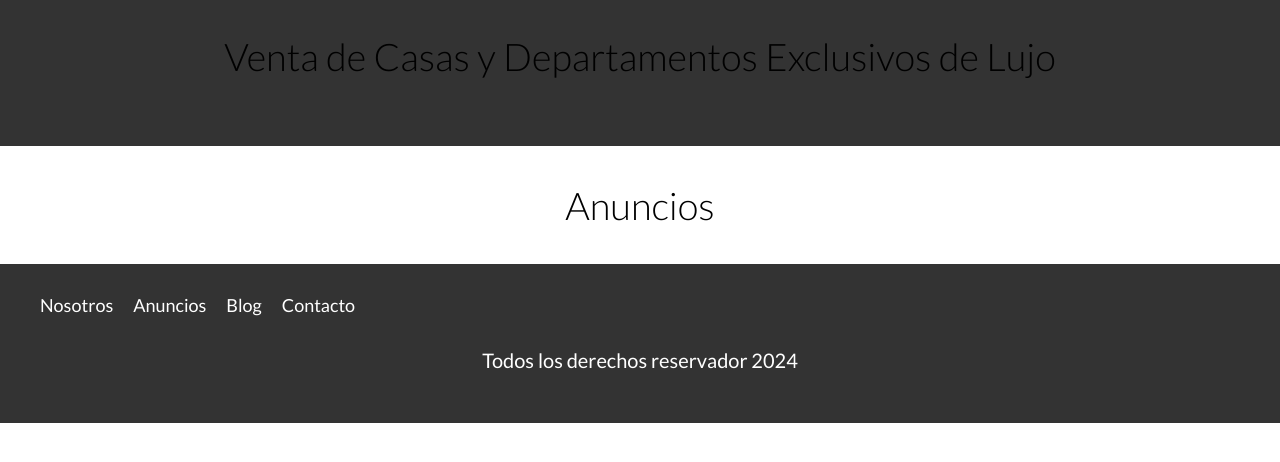
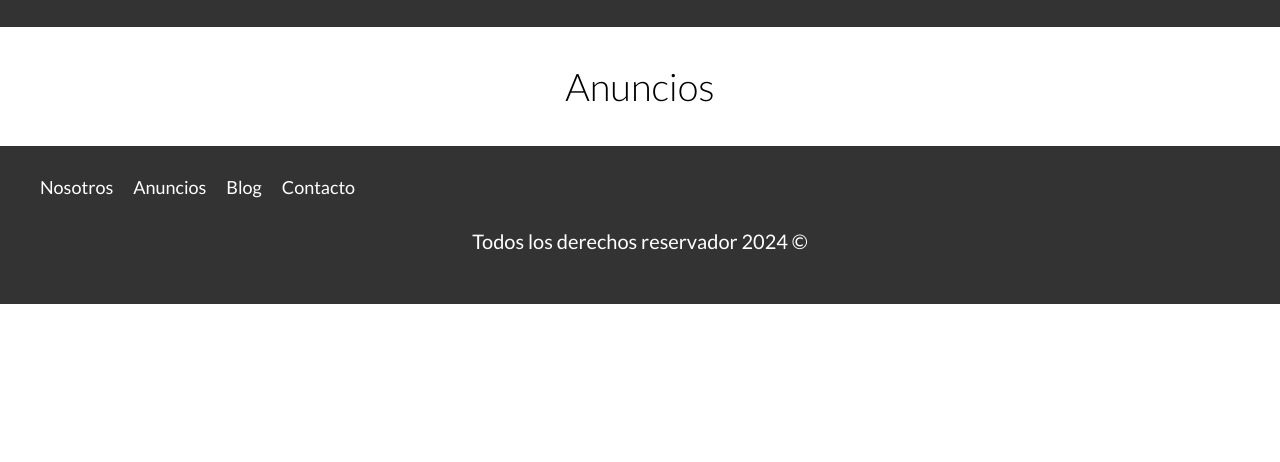
Before and after one commit to Luisito2178Git/BienesRaices, a website: page anuncios.html in a window 1280 px wide. Shown: the part 92-554 px from the top of the page. Drawn offline with Linux system fonts and the light colour scheme.

Commit message:
Pequeños cambios

```diff
--- a/anuncios.html
+++ b/anuncios.html
@@ -21,7 +21,6 @@
                     <a href="contacto.html">Contacto</a>
                 </nav>
             </div> <!--.barra (termina)-->
-            <h1>Venta de Casas y Departamentos Exclusivos de Lujo</h1>
         </div>
     </header>
 
@@ -37,7 +36,7 @@
                 <a href="contacto.html">Contacto</a>
             </nav>
         </div>
-        <p class="copyright">Todos los derechos reservador 2024</p>
+        <p class="copyright">Todos los derechos reservador 2024 &copy;</p>
     </footer>
 
 
```
Also changed, not shown: blog.html (+1 -2 lines), contacto.html (+1 -2 lines), nosotros.html (+1 -2 lines).
